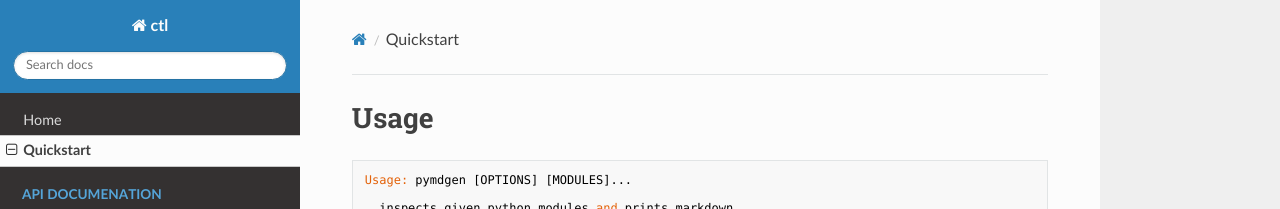
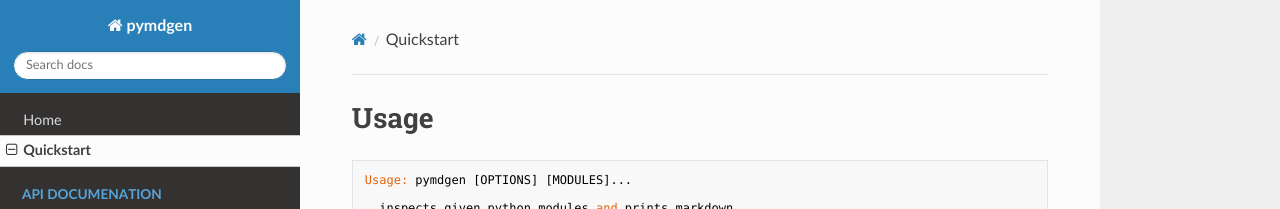
Before and after one commit to 20c/pymdgen, an MkDocs documentation site: the page built from docs/quickstart.md, in a window 1280 px wide. Shown: the top 209 px of the page. Built offline with MkDocs 1.6.1, drawn with Linux system fonts in a browser that asks for light colours; nearby versions of some CDN libraries.

Commit message:
set name to pymdgen

```diff
--- a/mkdocs.yml
+++ b/mkdocs.yml
@@ -1,5 +1,5 @@
-site_name: ctl
-site_url: https://github.com/20c/ctl
+site_name: pymdgen
+site_url: https://github.com/20c/pymdgen
 
 theme: readthedocs
 
```
